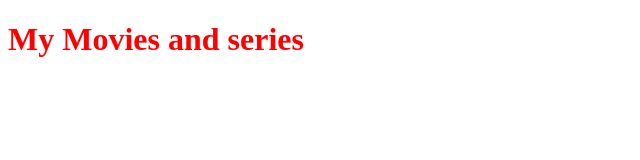
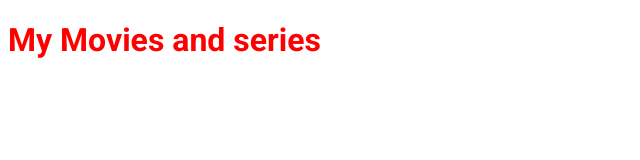
Before and after one commit to NicollasRyan/my-favorites, a Next.js app: page / in a window 1280 px wide. Shown: the top 160 px of the page, without its empty margins (0-640 px from the left). Built offline with nearby package versions, Linux system fonts and the light colour scheme.

Commit message:
Configuring external source

```diff
--- /dev/null
+++ b/src/pages/_document.tsx
@@ -0,0 +1,20 @@
+import Document, { Html, Head, Main, NextScript } from "next/document";
+
+export default class MyDocument extends Document {
+    render() {
+        return(
+            <Html>
+            <Head>
+                <link rel="preconnect" href="https://fonts.googleapis.com" />
+                <link href="https://fonts.googleapis.com/css2?family=Roboto:wght@400;700;900&display=swap" rel="stylesheet" />
+
+                <title>my favorites</title>
+            </Head>
+            <body>
+                <Main />
+                <NextScript />
+            </body>
+            </Html>
+        )
+    }
+}
--- a/src/styles/home.module.scss
+++ b/src/styles/home.module.scss
@@ -1,3 +1,4 @@
 .title {
     color: red;
+    font-family: Roboto;
 }
```
